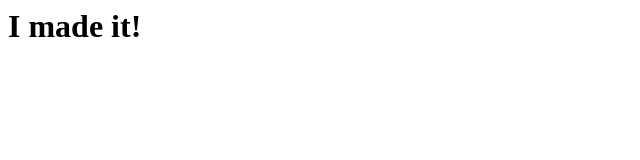
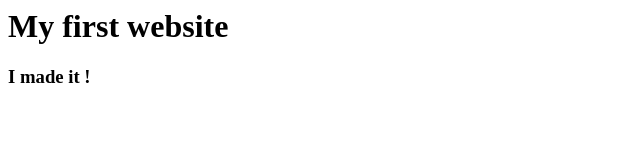
Before and after one commit to llocr/my-first-web-site, a plain HTML site: page index.html in a window 1280 px wide. Shown: the whole page, without its empty margins (0-640 px from the left). Drawn offline with Linux system fonts and the light colour scheme.

Commit message:
Update index.html

```diff
--- a/index.html
+++ b/index.html
@@ -3,6 +3,7 @@
     <title>my-first-web-site</title>
   </head>
   <body>
-    <h1> I made it! </h1>
+    <h1> My first website </h1>
+    <h3> I made it ! </h3>
   </body>
 </html>
```
